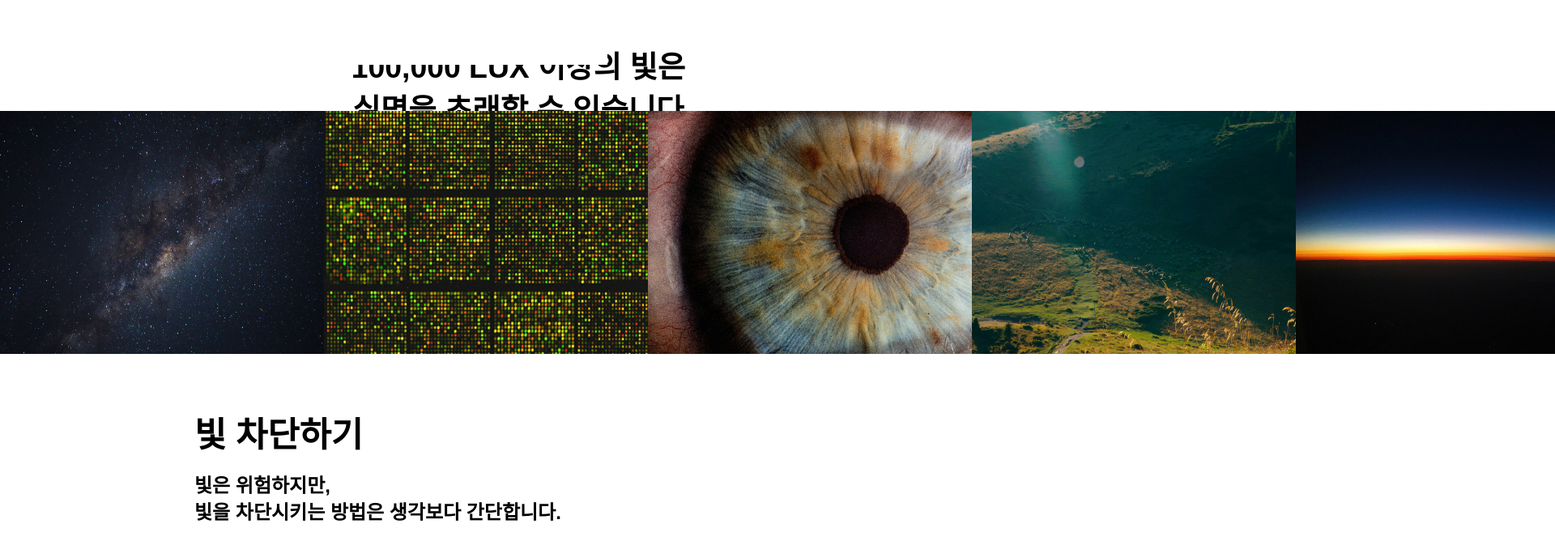
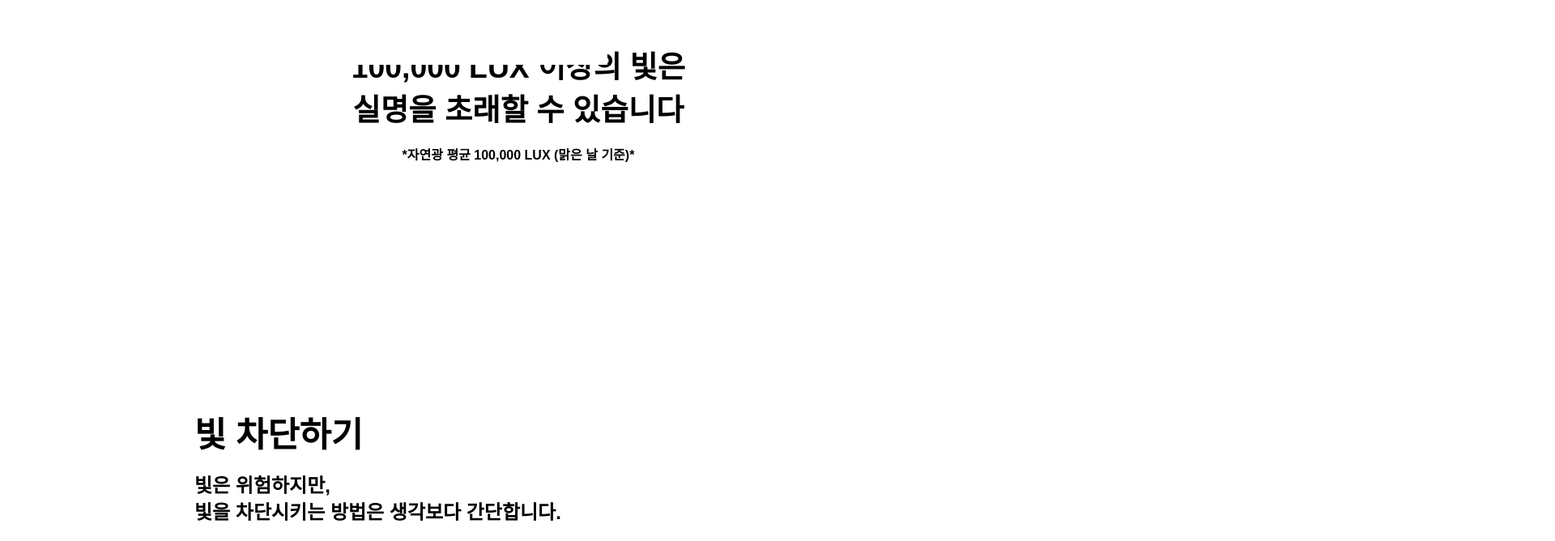
Before and after one commit to SungJooJang/Warning, a plain HTML site: page index.html in a window 1280 px wide. Shown: the part 7460-8128 px from the top of the page at 81% size, 1920 px wide, since content can reach past the window. Drawn offline with Linux system fonts and the light colour scheme; a web font is replaced by a local one.

Commit message:
Add files via upload

```diff
--- a/index.html
+++ b/index.html
@@ -656,7 +656,7 @@ imageDisplay.addEventListener('click', () => {
 	<section class="p120-tb rel">
 		<h3 class="center p80-t p15-b">100,000 LUX 이상의 빛은<br>실명을 초래할 수 있습니다</h3>
 		<p class="pt12 center p80-b">*자연광 평균 100,000 LUX (맑은 날 기준)*
-		<div class="flex ab-scroll">
+		<!-- <div class="flex ab-scroll">
 			<img src="light 4.jpg" width="400">
 			<img src="rgb.jpg" width="400">
 			<img src="eye 1.jpg" width="400">
@@ -666,7 +666,7 @@ imageDisplay.addEventListener('click', () => {
 			<img src="sirius.png" width="400px">
 			<img src="blood.png" width="400px">
 			<img src="stadium.png" width="400px">
-		</div>
+		</div> -->
 	</section>
 
 	<section class="p120-tb">
```
